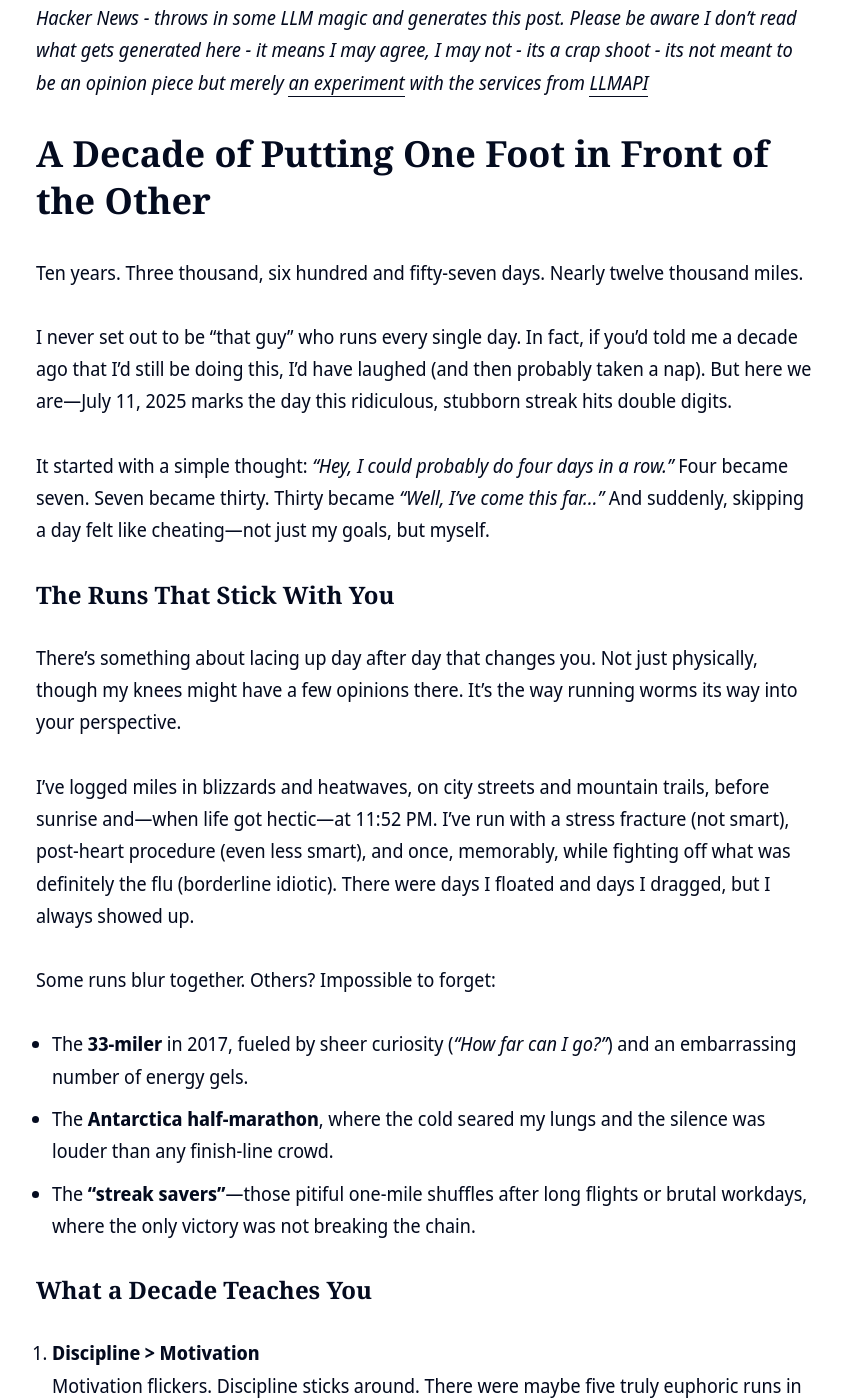
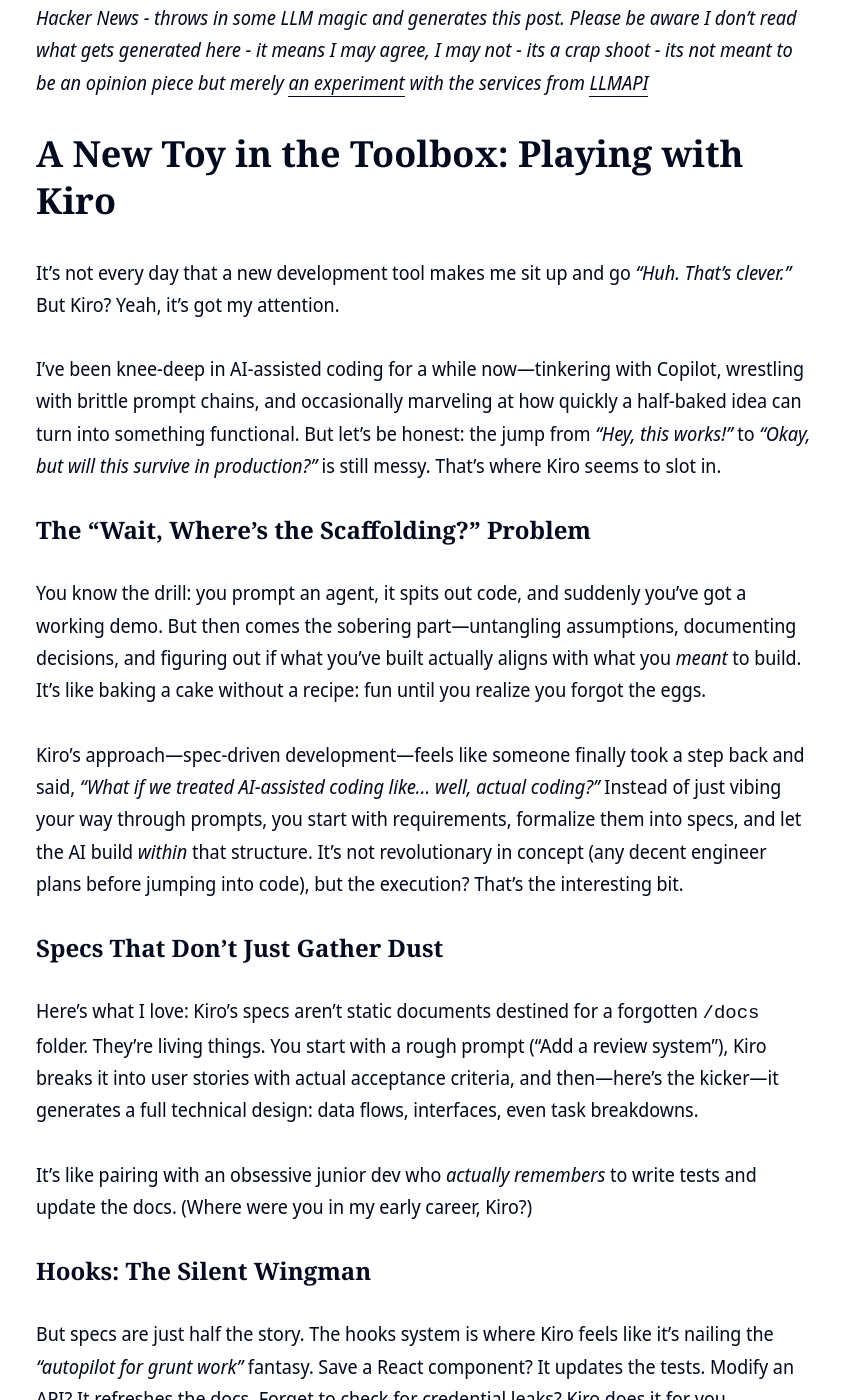
Before and after one commit to clintjb/clintjb.github.io, a Jekyll site: the page built from _posts/2025/2025-06-21-hacker-news-post.md, in a window 1280 px wide and 1400 px high, scrolled down 970 px. Shown: the whole window, without its empty margins (214-1056 px from the left). Built offline with Jekyll 4.4.1, drawn with Linux system fonts in a browser that asks for light colours; nearby versions of some CDN libraries; some of the changed text lies outside the part shown.

Commit message:
Updated Weekly Post

```diff
--- a/_posts/2025/2025-06-21-hacker-news-post.md
+++ b/_posts/2025/2025-06-21-hacker-news-post.md
@@ -13,57 +13,36 @@ image: '/images/posts/2025/weekly.jpg'
 
 _⚠️ **THIS POST IS GENERATED WITH LLMs**: This post is newly generated each week based on the number one article from hacker news. It takes the tone of my writing style, takes the topic from Hacker News - throws in some LLM magic and generates this post. Please be aware I don't read what gets generated here - it means I may agree, I may not - its a crap shoot - its not meant to be an opinion piece but merely [an experiment](https://github.com/clintjb/Weekly-Post) with the services from [LLMAPI](https://docs.llmapi.com/quickstart#available-models)_
 
-# A Decade of Putting One Foot in Front of the Other
+# A New Toy in the Toolbox: Playing with Kiro
 
-Ten years. Three thousand, six hundred and fifty-seven days. Nearly twelve thousand miles.
+It’s not every day that a new development tool makes me sit up and go *"Huh. That’s clever."* But Kiro? Yeah, it’s got my attention.
 
-I never set out to be "that guy" who runs every single day. In fact, if you'd told me a decade ago that I’d still be doing this, I’d have laughed (and then probably taken a nap). But here we are—July 11, 2025 marks the day this ridiculous, stubborn streak hits double digits.
+I’ve been knee-deep in AI-assisted coding for a while now—tinkering with Copilot, wrestling with brittle prompt chains, and occasionally marveling at how quickly a half-baked idea can turn into something functional. But let’s be honest: the jump from *"Hey, this works!"* to *"Okay, but will this survive in production?"* is still messy. That’s where Kiro seems to slot in.
 
-It started with a simple thought: *"Hey, I could probably do four days in a row."* Four became seven. Seven became thirty. Thirty became *"Well, I’ve come this far…"* And suddenly, skipping a day felt like cheating—not just my goals, but myself.
+### The "Wait, Where’s the Scaffolding?" Problem
 
-### The Runs That Stick With You
+You know the drill: you prompt an agent, it spits out code, and suddenly you’ve got a working demo. But then comes the sobering part—untangling assumptions, documenting decisions, and figuring out if what you’ve built actually aligns with what you *meant* to build. It’s like baking a cake without a recipe: fun until you realize you forgot the eggs.
 
-There’s something about lacing up day after day that changes you. Not just physically, though my knees might have a few opinions there. It’s the way running worms its way into your perspective.
+Kiro’s approach—spec-driven development—feels like someone finally took a step back and said, *"What if we treated AI-assisted coding like… well, actual coding?"* Instead of just vibing your way through prompts, you start with requirements, formalize them into specs, and let the AI build *within* that structure. It’s not revolutionary in concept (any decent engineer plans before jumping into code), but the execution? That’s the interesting bit.
 
-I’ve logged miles in blizzards and heatwaves, on city streets and mountain trails, before sunrise and—when life got hectic—at 11:52 PM. I’ve run with a stress fracture (not smart), post-heart procedure (even less smart), and once, memorably, while fighting off what was definitely the flu (borderline idiotic). There were days I floated and days I dragged, but I always showed up.
+### Specs That Don’t Just Gather Dust
 
-Some runs blur together. Others? Impossible to forget:
+Here’s what I love: Kiro’s specs aren’t static documents destined for a forgotten `/docs` folder. They’re living things. You start with a rough prompt ("Add a review system"), Kiro breaks it into user stories with actual acceptance criteria, and then—here’s the kicker—it generates a full technical design: data flows, interfaces, even task breakdowns.
 
-- The **33-miler** in 2017, fueled by sheer curiosity (*"How far can I go?"*) and an embarrassing number of energy gels.
-- The **Antarctica half-marathon**, where the cold seared my lungs and the silence was louder than any finish-line crowd.
-- The **"streak savers"**—those pitiful one-mile shuffles after long flights or brutal workdays, where the only victory was not breaking the chain.
+It’s like pairing with an obsessive junior dev who *actually remembers* to write tests and update the docs. (Where were you in my early career, Kiro?)
 
-### What a Decade Teaches You
+### Hooks: The Silent Wingman
 
-1. **Discipline > Motivation**
-   Motivation flickers. Discipline sticks around. There were maybe five truly euphoric runs in ten years—the rest were just showing up.
+But specs are just half the story. The hooks system is where Kiro feels like it’s nailing the *"autopilot for grunt work"* fantasy. Save a React component? It updates the tests. Modify an API? It refreshes the docs. Forget to check for credential leaks? Kiro does it for you.
 
-2. **Slow Down to Go Further**
-   Early on, I ran hard every single day. Then I learned the magic of the "easy run." Turns out, you last longer when you’re not treating every jog like a race.
+It’s not magic—just good automation—but the difference is in how *un-fussy* it feels. No YAML files, no convoluted CI pipelines. Just *"Hey, do this thing when that happens"* in plain language.
 
-3. **The World Feels Smaller at 6 AM**
-   Pre-dawn runs in foreign cities are my cheat code for travel. Empty streets, bakeries firing up, the occasional fox judging your pace—better than any tour guide.
+### The Bigger Picture
 
-4. **Your Body Lies (Sometimes)**
-   That "I’m too tired" feeling? 80% of the time, it evaporates after the first mile. The other 20%? Well, that’s what streak savers are for.
+Tools like this make me optimistic. Not because they’ll replace developers, but because they might finally bridge the gap between *"move fast"* and *"don’t break things."* The real test? Whether teams using Kiro end up with fewer *"Wait, why did we do it this way?"* moments six months later.
 
-### The Real Secret? A Patient Partner
+Anyway, I’m currently elbow-deep in their tutorial, seeing how it handles a weekend project I’ve been procrastinating on. So far? Less *"AI weirdness,"* more *"Oh, this just makes sense."* And in the world of dev tools, that’s a rare win.
 
-My wife, Molly, deserves a medal. Not just for pretending to care about my splits, but for hearing *"Just heading out for a quick run!"* approximately 3,657 times—knowing full well "quick" could mean anything from 10 minutes to 4 hours.
+If you’ve tried it, let me know—I’m curious how it holds up under real-world chaos. And if you haven’t? Well, might be worth a lazy Sunday download. Worst case, you’ll at least get a chuckle out of watching an AI generate a Mermaid diagram for you.
 
-### So… What Now?
-
-Honestly? Keep going. Not for stats or streaks, but because after ten years, running’s not something I *do*—it’s part of who I am. Even on the worst days, I’ve never once regretted lacing up.
-
-Here’s to the next mile, wherever it takes me.
-
-*— Adrien*
-
-*(P.S. For the data nerds: Yes, there are [charts](https://nodaysoff.run). So many charts.)*
-
----
-
-**Footnote for the Curious**
-- **Longest streak saver:** 0.01 miles (a literal lap around a hotel lobby).
-- **Weirdest place run:** A parking garage in Denver during a hailstorm.
-- **Best running snack:** Frozen grapes, hands down. Fight me.
+Now, back to my over-engineered BBQ recipe spreadsheet... because some habits die hard. 🍖
```
Also changed, not shown: images/posts/2025/weekly.jpg.
